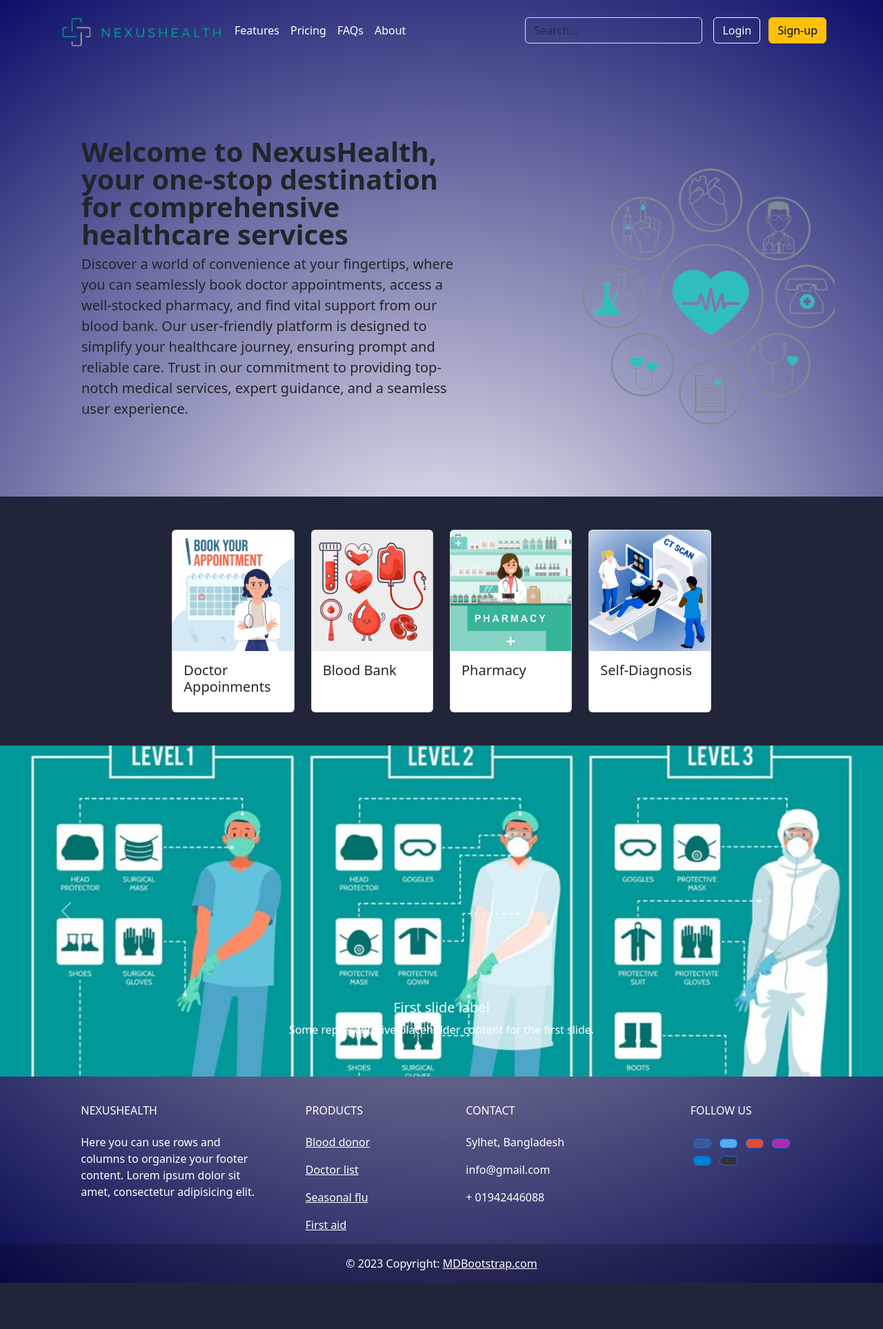
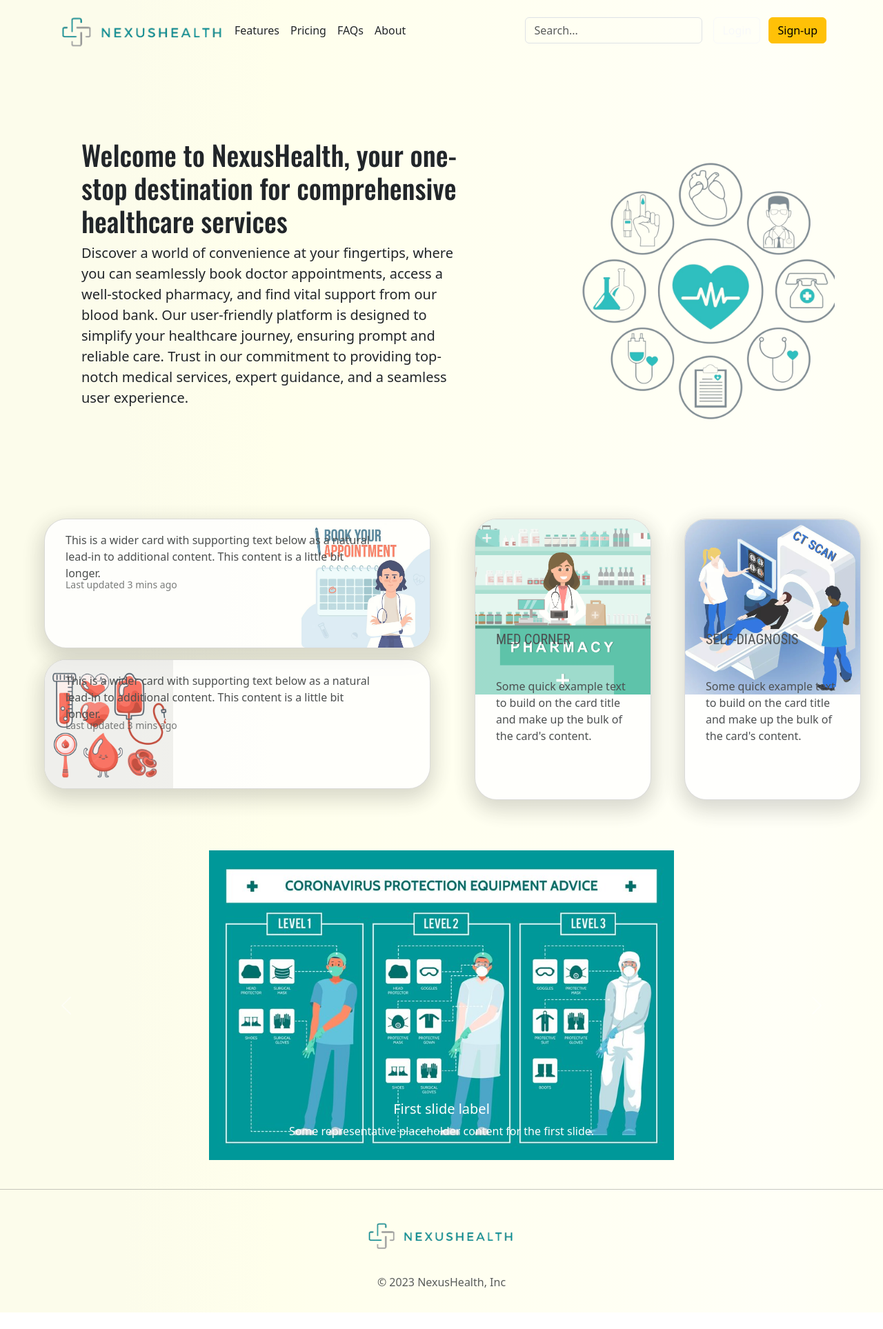
Before and after one commit to Root1-2/NexusHealth, a PHP site: page /Auth/Homepage/index.php in a window 1280 px wide. Shown: the whole page at 69% size. Before the commit the page ends 1860 px from the top, so only its background shows below. Run offline with PHP 8.4, Linux system fonts and the light colour scheme.

Commit message:
Add files via upload

```diff
--- a/NexusHealth/Authentication/register.php
+++ b/NexusHealth/Authentication/register.php
@@ -18,7 +18,7 @@
     <div class="container-fluid">
         <main>
             <div class="py-5 text-center">
-                <a href="../Homepage/index.php"><img src="../logo/reglogo.jpg" class="mb-4" alt="Logo"
+                <a href="../Homepage/index.php"><img src="../logo/reglogo.png" class="mb-4 img-fluid" alt="Logo"
                         style="width: 400px;"></a><br>
 
                 <span class="font" style="font-size: 35px; padding: 10px 141px;">Sign-Up</span>
--- a/NexusHealth/Database/sessionUserData.php
+++ b/NexusHealth/Database/sessionUserData.php
@@ -1,6 +1,6 @@
 <?php
 
-$loggedInUser = mysqli_query($conn, "SELECT * FROM `register` WHERE userName = '{$_SESSION['userName']}' OR email='{$_SESSION['userName']}'");
+$loggedInUser = mysqli_query($conn, "SELECT * FROM `register` WHERE userName = '{$_SESSION['userName']}' OR email = '{$_SESSION['userName']}'");
 $row = mysqli_fetch_assoc($loggedInUser);
 
 ?>
--- a/NexusHealth/Homepage/index.php
+++ b/NexusHealth/Homepage/index.php
@@ -19,31 +19,40 @@
     <link rel="stylesheet" href="https://cdn.jsdelivr.net/npm/bootstrap-icons@1.10.2/font/bootstrap-icons.css"
         integrity="sha384-b6lVK+yci+bfDmaY1u0zE8YYJt0TZxLEAFyYSLHId4xoVvsrQu3INevFKo+Xir8e" crossorigin="anonymous">
 
+    <!-- Google Font -->
+    <link rel="preconnect" href="https://fonts.googleapis.com">
+    <link rel="preconnect" href="https://fonts.gstatic.com" crossorigin>
+    <link href="https://fonts.googleapis.com/css2?family=Dancing+Script:wght@700&family=Oswald:wght@500&display=swap"
+        rel="stylesheet">
+
+    <link rel="stylesheet" href="styles.css">
     <style>
-        .carousel-item {
-            height: 60vh;
-            min-height: 350px;
-            max-height: 600px;
-            overflow: hidden;
-        }
+        .carousel-image {
+            object-fit: contain;
+            /* Change to "contain" if you want to see the whole image */
+            height: 500px;
+            padding: 2% 5%;
 
-        .carousel-item img {
-            position: absolute;
-            top: 0;
-            left: 0;
-            height: 100%;
-            width: 100%;
-            object-fit: cover;
+            /* Adjust height as needed */
         }
 
         #heroes {
-            background: rgb(255, 255, 255);
-            background: radial-gradient(circle, rgba(255, 255, 255, 1) 0%, rgba(12, 14, 104, 1) 100%);
+            background: rgb(252, 252, 235);
+            background: linear-gradient(90deg, rgba(252, 252, 235, 1) 14%, rgba(255, 255, 236, 1) 31%, rgba(255, 255, 247, 1) 88%, rgba(255, 255, 243, 1) 100%);
         }
 
         .transparent-input {
             background-color: transparent;
             outline: none;
+        }
+
+        .font {
+            font-family: 'Dancing Script', cursive;
+            font-family: 'Oswald', sans-serif;
+        }
+
+        .card {
+            opacity: .8;
         }
     </style>
 
@@ -57,16 +66,15 @@
             <header class="p-3">
                 <div class="container">
                     <div class="d-flex flex-wrap align-items-center justify-content-center justify-content-lg-start">
-                        <a href="index.php"
-                            class="d-flex align-items-center mb-2 mb-lg-0 text-white text-decoration-none">
+                        <a href="index.php" class="d-flex align-items-center mb-2 mb-lg-0 text-decoration-none">
                             <img src="../logo/reglogo.png" alt="logo1" style="width: 250px;">
                         </a>
 
                         <ul class="nav col-12 col-lg-auto me-lg-auto mb-2 justify-content-center mb-md-0">
-                            <li><a href="#" class="nav-link px-2 text-white">Features</a></li>
-                            <li><a href="#" class="nav-link px-2 text-white">Pricing</a></li>
-                            <li><a href="#" class="nav-link px-2 text-white">FAQs</a></li>
-                            <li><a href="#" class="nav-link px-2 text-white">About</a></li>
+                            <li><a href="#" class="nav-link px-2 text-dark">Features</a></li>
+                            <li><a href="#" class="nav-link px-2 text-dark">Pricing</a></li>
+                            <li><a href="#" class="nav-link px-2 text-dark">FAQs</a></li>
+                            <li><a href="#" class="nav-link px-2 text-dark">About</a></li>
                         </ul>
 
                         <form class="col-12 col-lg-auto mb-3 mb-lg-0 me-lg-3" role="search">
@@ -111,7 +119,7 @@
             <div class="container my-5">
                 <div class="row pb-0 pe-lg-0 pt-lg-5 align-items-center">
                     <div class="col-lg-7 p-3 p-lg-5 pt-lg-3">
-                        <h1 class="display-6 fw-bold lh-1">Welcome to NexusHealth, your
+                        <h1 class="font">Welcome to NexusHealth, your
                             one-stop destination for comprehensive healthcare services
                         </h1>
                         <p class="lead">Discover a world of convenience at your fingertips, where you can seamlessly
@@ -127,7 +135,7 @@
             </div>
 
             <!-- Features Section -->
-            <div class="container-fluid align-items-center p-5" style="background-color: #212539;">
+            <!-- <div class="container-fluid align-items-center p-5" style="background-color: #212539;">
                 <div class="row justify-content-center">
                     <div class="col-md-2">
                         <div class="card">
@@ -162,27 +170,93 @@
                         </div>
                     </div>
                 </div>
-            </div>
+            </div> -->
+
+            <!-- Feature Section 2 -->
+            <section>
+                <div class="d-flex justify-content-center features">
+                    <div class="p-5">
+                        <div class="card mb-3 rounded-5" style="width: 35rem;">
+                            <div class="row g-0">
+                                <div class="col-md-8">
+                                    <div class="card-body">
+                                        <h5 class="cardh card-title">Doctor Appointment</h5>
+                                        <p class="cardp card-text">This is a wider card with supporting text below as a
+                                            natural
+                                            lead-in to additional content. This content is a little bit longer.</p>
+                                        <p class="cardp card-text"><small class="text-body-secondary">Last updated 3
+                                                mins
+                                                ago</small></p>
+                                    </div>
+                                </div>
+                                <div class="col-md-4">
+                                    <img src="../logo/3.jpg" class="img-fluid rounded-start" alt="...">
+                                </div>
+                            </div>
+                        </div>
+                        <div class="card mb-3 rounded-5" style="width: 35rem;">
+                            <div class="row g-0">
+                                <div class="col-md-4">
+                                    <img src="../logo/4.jpg" class="img-fluid rounded-start" alt="...">
+                                </div>
+                                <div class="col-md-8">
+                                    <div class="card-body">
+                                        <h5 class="cardh card-title">Blood Bank</h5>
+                                        <p class="cardp card-text">This is a wider card with supporting text below as a
+                                            natural
+                                            lead-in to additional content. This content is a little bit longer.</p>
+                                        <p class="cardp card-text"><small class="text-body-secondary">Last updated 3
+                                                mins
+                                                ago</small></p>
+                                    </div>
+                                </div>
+
+                            </div>
+                        </div>
+                    </div>
+                    <div class="d-flex px-3 py-5">
+                        <div class="card rounded-5" style="width: 16rem;">
+                            <img src="../logo/5.jpg" class="card-img-top" alt="...">
+                            <div class="card-body">
+                                <h5 class="cardh card-title">Med Corner</h5>
+                                <p class="cardp card-text">Some quick example text to build on the card title and make
+                                    up the
+                                    bulk of the card's content.</p>
+                            </div>
+                        </div>
+                        <div class="card ms-5 rounded-5" style="width: 16rem;">
+                            <img src="../logo/6.jpg" class="card-img-top" alt="...">
+                            <div class="card-body">
+                                <h5 class="cardh card-title">Self-Diagnosis</h5>
+                                <p class="cardp card-text">Some quick example text to build on the card title and make
+                                    up the
+                                    bulk of the card's content.</p>
+                            </div>
+                        </div>
+                    </div>
+                </div>
+
+            </section>
 
             <!-- Carousel Section -->
             <div id="carouselExampleAutoplaying" class="carousel slide" data-bs-ride="carousel">
                 <div class="carousel-inner">
                     <div class="carousel-item active">
-                        <img src="../logo/7.jpg" class="d-block w-100" alt="...">
+                        <img class="d-block w-100 carousel-image" src="../logo/7.jpg" alt="...">
                         <div class="carousel-caption d-none d-md-block">
                             <h5>First slide label</h5>
                             <p>Some representative placeholder content for the first slide.</p>
                         </div>
                     </div>
                     <div class="carousel-item">
-                        <img src="../logo/8.jpg" class="d-block w-100" alt="...">
+                        <img class="d-block w-100 carousel-image" src="../logo/8.jpg" alt="...">
                         <div class="carousel-caption d-none d-md-block">
                             <h5>Second slide label</h5>
                             <p>Some representative placeholder content for the second slide.</p>
                         </div>
                     </div>
                     <div class="carousel-item">
-                        <img src="../logo/9.jpg" class="d-block w-100" alt="...">
+                        <img class="d-block w-100 carousel-image" src="../logo/9.jpg" alt="...">
                         <div class="carousel-caption d-none d-md-block">
                             <h5>Third slide label</h5>
                             <p>Some representative placeholder content for the third slide.</p>
@@ -200,104 +274,16 @@
                     <span class="visually-hidden">Next</span>
                 </button>
             </div>
-
+            <hr>
             <!-- Footer Section -->
-            <footer class="text-center text-lg-start text-white" style="background-color: rgba(0, 0, 0, 0.2)">
-                <!-- Grid container -->
-                <div class="container p-4 pb-0">
-                    <!-- Section: Links -->
-                    <section class="">
-                        <!--Grid row-->
-                        <div class="row">
-                            <!-- Grid column -->
-                            <div class="col-md-3 col-lg-3 col-xl-3 mx-auto mt-3">
-                                <h6 class="text-uppercase mb-4 font-weight-bold">
-                                    NexusHealth
-                                </h6>
-                                <p>
-                                    Here you can use rows and columns to organize your footer
-                                    content. Lorem ipsum dolor sit amet, consectetur adipisicing
-                                    elit.
-                                </p>
-                            </div>
-                            <!-- Grid column -->
-
-                            <hr class="w-100 clearfix d-md-none" />
-
-                            <!-- Grid column -->
-                            <div class="col-md-2 col-lg-2 col-xl-2 mx-auto mt-3">
-                                <h6 class="text-uppercase mb-4 font-weight-bold">Products</h6>
-                                <p>
-                                    <a class="text-white">Blood donor</a>
-                                </p>
-                                <p>
-                                    <a class="text-white">Doctor list</a>
-                                </p>
-                                <p>
-                                    <a class="text-white">Seasonal flu</a>
-                                </p>
-                                <p>
-                                    <a class="text-white">First aid</a>
-                                </p>
-                            </div>
-                            <!-- Grid column -->
-
-                            <hr class="w-100 clearfix d-md-none" />
-
-                            <!-- Grid column -->
-                            <hr class="w-100 clearfix d-md-none" />
-
-                            <!-- Grid column -->
-                            <div class="col-md-4 col-lg-3 col-xl-3 mx-auto mt-3">
-                                <h6 class="text-uppercase mb-4 font-weight-bold">Contact</h6>
-                                <p><i class="fas fa-home mr-3"></i> Sylhet, Bangladesh</p>
-                                <p><i class="fas fa-envelope mr-3"></i> info@gmail.com</p>
-                                <p><i class="fas fa-phone mr-3"></i> + 01942446088</p>
-                            </div>
-                            <!-- Grid column -->
-
-                            <!-- Grid column -->
-                            <div class="col-md-3 col-lg-2 col-xl-2 mx-auto mt-3">
-                                <h6 class="text-uppercase mb-4 font-weight-bold">Follow us</h6>
-
-                                <!-- Facebook -->
-                                <a class="btn btn-primary btn-floating m-1" style="background-color: #3b5998" href="#!"
-                                    role="button"><i class="fab fa-facebook-f"></i></a>
-
-                                <!-- Twitter -->
-                                <a class="btn btn-primary btn-floating m-1" style="background-color: #55acee" href="#!"
-                                    role="button"><i class="fab fa-twitter"></i></a>
-
-                                <!-- Google -->
-                                <a class="btn btn-primary btn-floating m-1" style="background-color: #dd4b39" href="#!"
-                                    role="button"><i class="fab fa-google"></i></a>
-
-                                <!-- Instagram -->
-                                <a class="btn btn-primary btn-floating m-1" style="background-color: #ac2bac" href="#!"
-                                    role="button"><i class="fab fa-instagram"></i></a>
-
-                                <!-- Linkedin -->
-                                <a class="btn btn-primary btn-floating m-1" style="background-color: #0082ca" href="#!"
-                                    role="button"><i class="fab fa-linkedin-in"></i></a>
-                                <!-- Github -->
-                                <a class="btn btn-primary btn-floating m-1" style="background-color: #333333" href="#!"
-                                    role="button"><i class="fab fa-github"></i></a>
-                            </div>
-                        </div>
-                        <!--Grid row-->
-                    </section>
-                    <!-- Section: Links -->
-                </div>
-                <!-- Grid container -->
-
-                <!-- Copyright -->
-                <div class="text-center p-3" style="background-color: rgba(0, 0, 0, 0.2)">
-                    © 2023 Copyright:
-                    <a class="text-white" href="https://mdbootstrap.com/">MDBootstrap.com</a>
-                </div>
-                <!-- Copyright -->
-            </footer>
-            <!-- Footer -->
+            <div class="container">
+                <footer class="py-3 my-4">
+                    <div class="row justify-content-center pb-3 mb-3">
+                        <img src="../logo/reglogo.png" alt="" style="width: 250px;">
+                    </div>
+                    <p class="text-center text-body-secondary">© 2023 NexusHealth, Inc</p>
+                </footer>
+            </div>
     </section>
 
 
--- /dev/null
+++ b/NexusHealth/Homepage/styles.css
@@ -0,0 +1,56 @@
+/* Card Animation */
+.card {
+    overflow: hidden;
+    cursor: pointer;
+    position: relative;
+    box-shadow: 0 10px 30px 5px rgba(0, 0, 0, 0.2);
+}
+
+/* img {
+    position: absolute;
+    opacity: 0.9;
+    transition: opacity .2s ease-out;
+} */
+
+.cardh {
+    position: absolute;
+    inset: auto auto 30px 30px;
+    margin: 0;
+    transition: inset .3s .3s ease-out;
+    font-family: 'Roboto Condensed', sans-serif;
+    font-weight: normal;
+    text-transform: uppercase;
+}
+
+.cardp {
+    position: absolute;
+    opacity: 0;
+    max-width: 80%;
+    transition: opacity .3s ease-out;
+    inset: auto auto 80px 30px;
+}
+
+a {
+    inset: auto auto 40px 30px;
+    color: inherit;
+    text-decoration: none;
+}
+
+&:hover .cardh {
+    inset: auto auto 220px 30px;
+    transition: inset .3s ease-out;
+}
+
+&:hover .cardp {
+    opacity: 1;
+    transition: opacity .5s .1s ease-in;
+}
+
+&:hover img {
+    transition: opacity .3s ease-in;
+    opacity: 1;
+}
+
+.material-symbols-outlined {
+    vertical-align: middle;
+}
```
Also changed, not shown: NexusHealth/Authentication/login.php (+4 -4 lines), NexusHealth/Authentication/loginAction.php (+5 -2 lines), NexusHealth/Blood Bank/bloodhome.php (added, +14 -0 lines).
